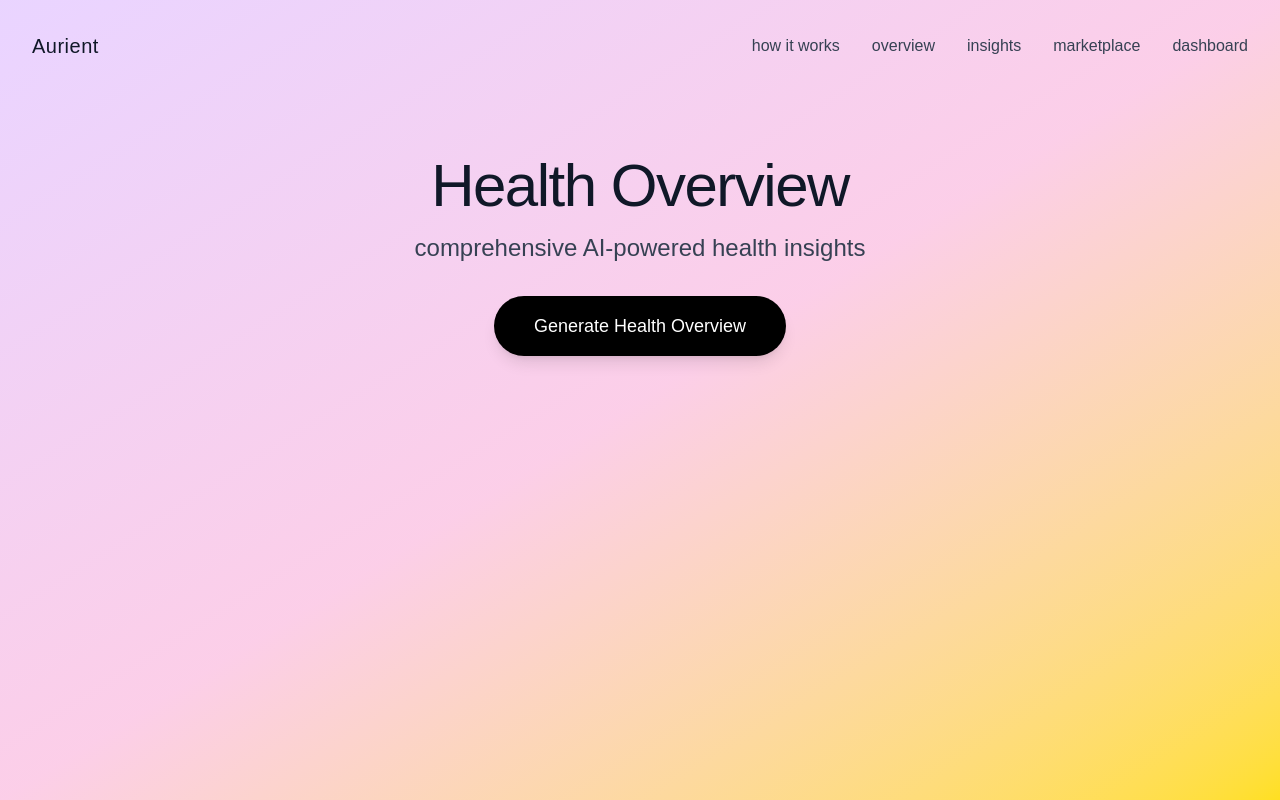
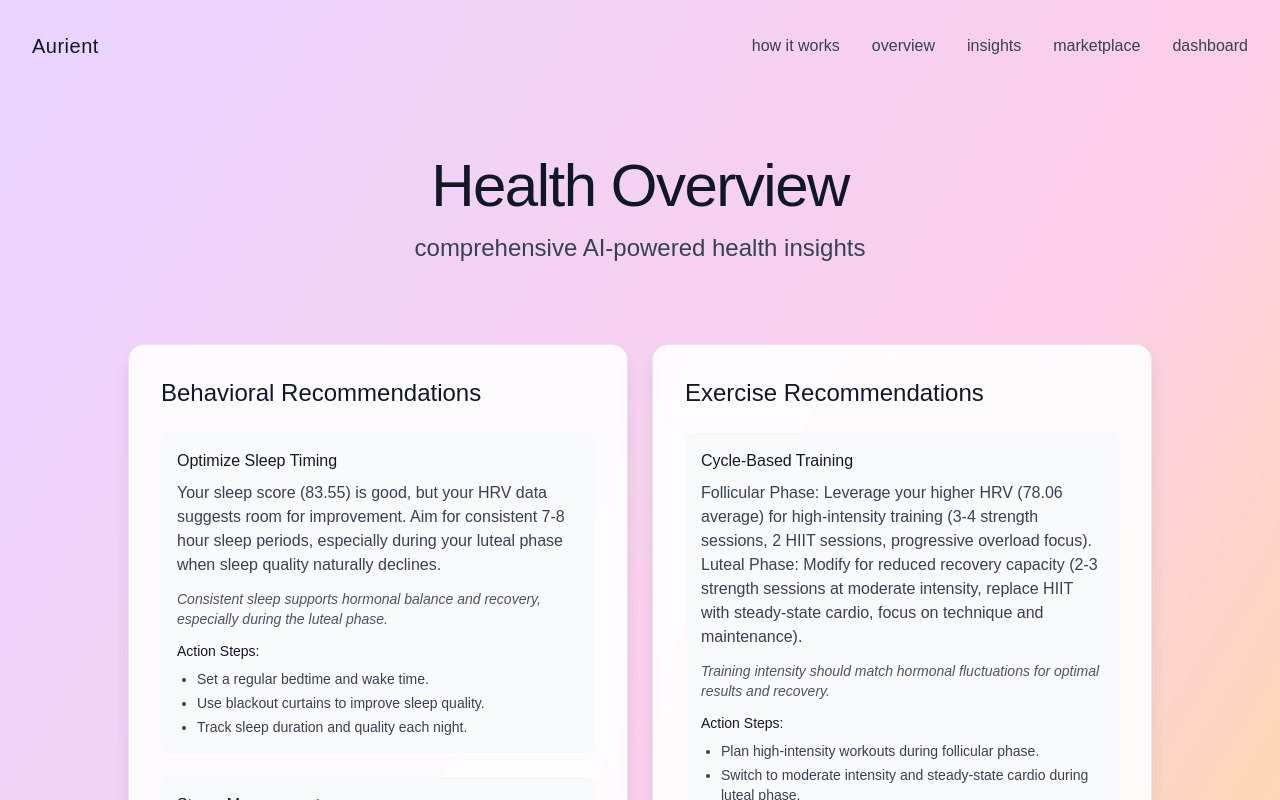
Before and after one commit to thryec/aurient-monorepo, a Next.js app in the folder frontend/: page /overview in a window 1280 px wide. Shown: the top 800 px of the page. Built offline with nearby package versions, Linux system fonts and the light colour scheme.

Commit message:
fix: hardcode ai generated overview

```diff
--- a/frontend/src/app/overview/page.tsx
+++ b/frontend/src/app/overview/page.tsx
@@ -153,13 +153,147 @@ export default function OverviewPage() {
     );
   };
 
+  // Emma's hardcoded personalized health advice
+  const emmaAdvice: StructuredAdvice = {
+    title: "Emma's Personalized Health Advice",
+    user_profile: {
+      name: "Emma",
+      age: 26,
+      focus_areas: [
+        "sleep consistency and quality",
+        "cycle-based training intensity",
+        "recovery optimization",
+        "nutrition timing",
+      ],
+    },
+    sections: {
+      behavioral: {
+        title: "Behavioral Recommendations",
+        icon: "🧠",
+        recommendations: [
+          {
+            title: "Optimize Sleep Timing",
+            description:
+              "Your sleep score (83.55) is good, but your HRV data suggests room for improvement. Aim for consistent 7-8 hour sleep periods, especially during your luteal phase when sleep quality naturally declines.",
+            reasoning:
+              "Consistent sleep supports hormonal balance and recovery, especially during the luteal phase.",
+            actionable_steps: [
+              "Set a regular bedtime and wake time.",
+              "Use blackout curtains to improve sleep quality.",
+              "Track sleep duration and quality each night.",
+            ],
+          },
+          {
+            title: "Stress Management",
+            description:
+              "Your stress data shows high periods of stress (mean stress_high = 4606.74). Implement: Morning HRV-guided breathing (6 breaths/minute) during follicular phase, evening cool-down routine during luteal phase, and regular mindfulness sessions timed with your cycle (more frequent during luteal phase).",
+            reasoning:
+              "HRV-guided breathing and mindfulness reduce stress and improve resilience, especially when timed with your cycle.",
+            actionable_steps: [
+              "Practice HRV breathing each morning.",
+              "Add a 10-minute mindfulness session in the evening.",
+              "Increase mindfulness frequency during luteal phase.",
+            ],
+          },
+        ],
+      },
+      exercise: {
+        title: "Exercise Recommendations",
+        icon: "💪",
+        recommendations: [
+          {
+            title: "Cycle-Based Training",
+            description:
+              "Follicular Phase: Leverage your higher HRV (78.06 average) for high-intensity training (3-4 strength sessions, 2 HIIT sessions, progressive overload focus). Luteal Phase: Modify for reduced recovery capacity (2-3 strength sessions at moderate intensity, replace HIIT with steady-state cardio, focus on technique and maintenance).",
+            reasoning:
+              "Training intensity should match hormonal fluctuations for optimal results and recovery.",
+            actionable_steps: [
+              "Plan high-intensity workouts during follicular phase.",
+              "Switch to moderate intensity and steady-state cardio during luteal phase.",
+              "Track HRV and readiness to guide daily intensity.",
+            ],
+          },
+          {
+            title: "Recovery Protocol",
+            description:
+              "Your active calorie burn (776.74 mean) suggests good activity levels. Implement: 24-hour recovery between high-intensity sessions, extended recovery (48 hours) during luteal phase, and use readiness score (80.84 mean) to guide daily intensity.",
+            reasoning:
+              "Proper recovery prevents overtraining and supports adaptation, especially during hormonal shifts.",
+            actionable_steps: [
+              "Schedule at least 24 hours between intense sessions.",
+              "Allow 48 hours recovery during luteal phase.",
+              "Monitor readiness score before each workout.",
+            ],
+          },
+        ],
+      },
+      nutrition: {
+        title: "Nutrition Recommendations",
+        icon: "🥗",
+        recommendations: [
+          {
+            title: "Cycle-Synced Nutrition",
+            description:
+              "Follicular Phase: Higher protein (1.8-2.0g/kg) for muscle development, complex carbs to support increased training volume. Luteal Phase: Increase calories by 5-10% to support higher BMR, focus on magnesium-rich foods for sleep support, increase iron-rich foods during menstruation.",
+            reasoning:
+              "Nutritional needs change with cycle phase; syncing intake supports performance and recovery.",
+            actionable_steps: [
+              "Increase protein and carbs during follicular phase.",
+              "Add magnesium and iron-rich foods during luteal phase.",
+              "Increase calories slightly during luteal phase.",
+            ],
+          },
+          {
+            title: "Hydration",
+            description:
+              "Base: 2.7L daily, add 500ml per hour of exercise, increase by 10% during luteal phase.",
+            reasoning:
+              "Proper hydration supports metabolism and recovery, especially with increased BMR during luteal phase.",
+            actionable_steps: [
+              "Drink at least 2.7L water daily.",
+              "Add 500ml for each hour of exercise.",
+              "Increase intake by 10% during luteal phase.",
+            ],
+          },
+        ],
+      },
+      supplementation: {
+        title: "Supplementation Recommendations",
+        icon: "💊",
+        recommendations: [
+          {
+            title: "Core Supplements",
+            description:
+              "Magnesium (200-400mg) - supports sleep quality and HRV; Iron (18mg) - particularly important during menstruation; Vitamin D3 (2000-4000 IU) - supports recovery and performance.",
+            reasoning:
+              "These supplements are evidence-based for women's health and performance.",
+            actionable_steps: [
+              "Take magnesium in the evening.",
+              "Supplement iron during menstruation.",
+              "Take vitamin D3 daily.",
+            ],
+          },
+          {
+            title: "Cycle-Specific Supplements",
+            description:
+              "Follicular Phase: BCAAs during training, creatine monohydrate (5g daily). Luteal Phase: Omega-3s (2-3g daily) for inflammation management, B-complex for energy support.",
+            reasoning:
+              "Cycle-specific supplements support training adaptation and recovery.",
+            actionable_steps: [
+              "Add BCAAs and creatine during follicular phase.",
+              "Take omega-3s and B-complex during luteal phase.",
+            ],
+          },
+        ],
+      },
+    },
+  };
+
   return (
     <div className="min-h-screen bg-gradient-to-br from-purple-200 via-pink-200 via-orange-200 to-yellow-300 relative overflow-hidden">
       <Header />
 
       <div className="w-full flex flex-col items-center justify-start py-16 px-4">
-        {!showResults ? (
-          // Initial state - similar to insights page
         <div className="max-w-2xl w-full text-center mb-12">
           <h1 className="text-5xl md:text-6xl font-light text-gray-900 mb-4 tracking-tight">
             Health Overview
@@ -167,92 +301,10 @@ export default function OverviewPage() {
           <p className="text-xl md:text-2xl text-gray-700 font-light mb-8">
             comprehensive AI-powered health insights
           </p>
-
-            <button
-              onClick={generateOverviewRecommendations}
-              disabled={loading}
-              className="relative bg-black text-white px-10 py-4 rounded-full font-light text-lg shadow-lg hover:bg-gray-800 transition-all duration-300 flex items-center justify-center mx-auto min-w-[200px]"
-            >
-              {loading ? (
-                <span className="flex items-center gap-2">
-                  <span className="animate-spin rounded-full h-5 w-5 border-t-2 border-b-2 border-white"></span>
-                  Analyzing...
-                </span>
-              ) : (
-                "Generate Health Overview"
-              )}
-            </button>
-
-            {/* Error Display */}
-            {error && (
-              <div className="max-w-2xl w-full mt-8 p-4 bg-red-100 border border-red-200 rounded-lg">
-                <p className="text-red-700 text-center font-light">{error}</p>
         </div>
-            )}
-
-            {/* Loading State */}
-            {loading && (
-              <div className="mt-12 max-w-lg mx-auto">
-                <div className="bg-white/90 backdrop-blur-sm rounded-2xl p-8 border border-gray-200 shadow-lg">
-                  <div className="flex flex-col items-center gap-4">
-                    <div className="animate-spin rounded-full h-8 w-8 border-b-2 border-gray-900"></div>
-                    <div className="text-center">
-                      <h3 className="font-medium text-gray-900 mb-2">
-                        Analyzing Your Health Data
-                      </h3>
-                      <p className="text-gray-600 font-light">
-                        AI is processing your Oura Ring data to generate
-                        personalized recommendations...
-                      </p>
+        <div className="w-full max-w-5xl">
+          {renderStructuredAdviceCards(emmaAdvice)}
         </div>
-                  </div>
-                </div>
-              </div>
-            )}
-          </div>
-        ) : (
-          // Results state
-          <div className="w-full max-w-5xl">
-            {/* Header */}
-            <div className="text-center mb-12">
-              <h1 className="text-4xl md:text-5xl font-light text-gray-900 mb-4 tracking-tight">
-                Emma&apos;s Personalized Health Advice
-              </h1>
-            </div>
-
-            {analysisData?.success && analysisData.data && (
-              <div className="space-y-8">
-                {/* AI Recommendations */}
-                {analysisData.data.structured_advice &&
-                "sections" in analysisData.data.structured_advice ? (
-                  <>
-                    {renderStructuredAdviceCards(
-                      analysisData.data.structured_advice as StructuredAdvice
-                    )}
-                  </>
-                ) : (
-                  <div className="bg-white/90 backdrop-blur-sm rounded-2xl p-8 border border-gray-200 shadow-lg">
-                    <h2 className="text-2xl font-light text-gray-900 mb-6">
-                      Health Recommendations
-                    </h2>
-                    <div className="text-gray-700">
-                      {analysisData.data.structured_advice?.error ? (
-                        <p>
-                          Error: {analysisData.data.structured_advice.error}
-                        </p>
-                      ) : (
-                        <p>
-                          Unable to load structured recommendations. Please try
-                          again.
-                        </p>
-                      )}
-                    </div>
-                  </div>
-                )}
-              </div>
-            )}
-          </div>
-        )}
       </div>
     </div>
   );
```
Lines whose indentation alone changed are shown as unchanged.
